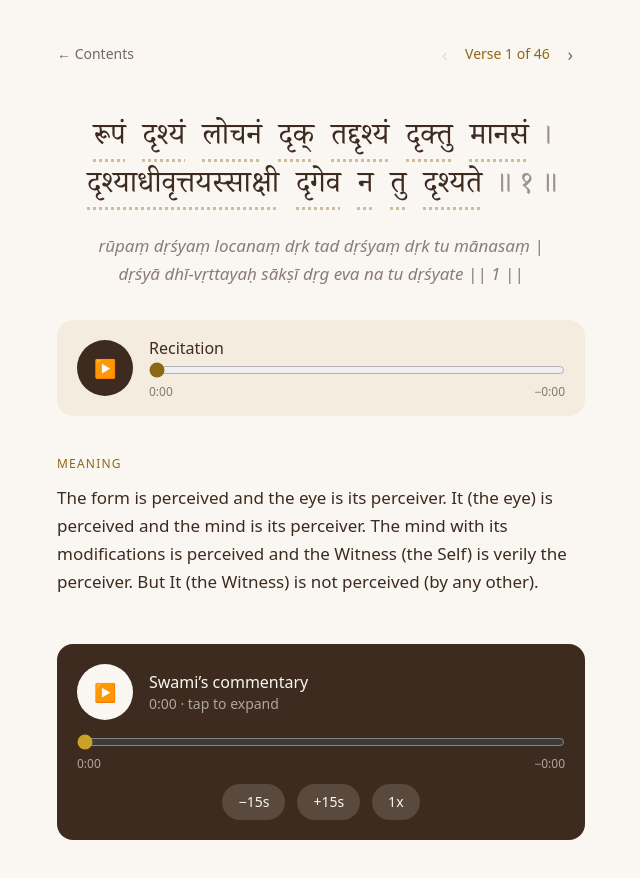
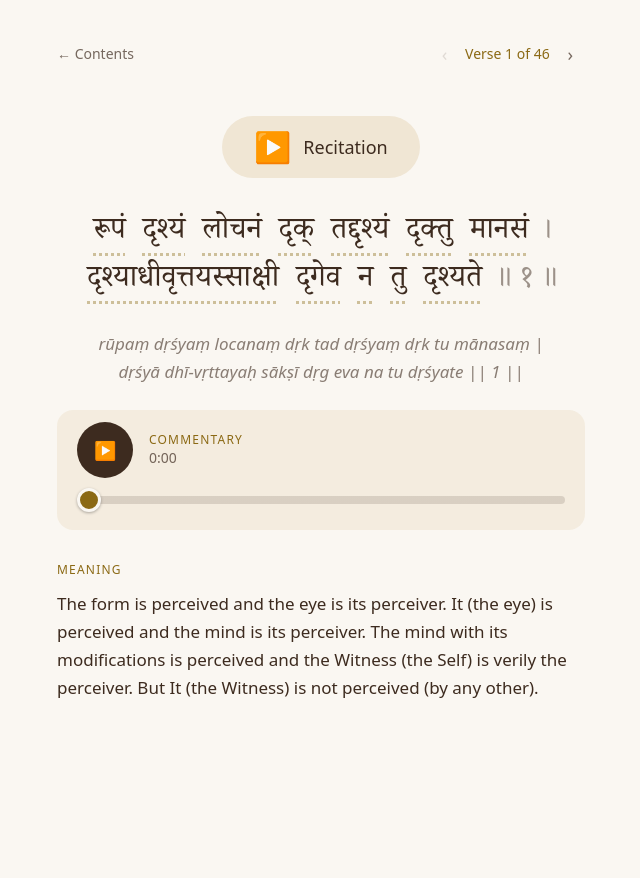
Before and after one commit to ravibhim/manana, a React (Vite) app: page / in a window 1280 px wide. Both pictures are taken after a click on the button 640 px from the left and 271 px from the top of the page. Shown: the top 878 px of the page, without its empty margins (319-959 px from the left). After the commit the page ends 800 px from the top, so only its background shows below. Built offline with nearby package versions, Linux system fonts and the light colour scheme.

Commit message:
Simplify verse audio: recitation pill above verse, compact commentary card with resume; fix resume overwrite

```diff
--- a/src/components/NowPlaying.tsx
+++ b/src/components/NowPlaying.tsx
@@ -26,7 +26,7 @@ export default function NowPlaying({ verse, player, onClose }: NowPlayingProps)
 
       <div className="mt-auto space-y-8">
         <div className="text-center">
-          <p className="text-lg">Swami’s commentary</p>
+          <p className="text-lg">Commentary</p>
           <p className="text-sm text-[#3d2b1f]/60">{BOOK.title}</p>
         </div>
         <Scrubber player={player} label="Commentary" />
--- a/src/components/VerseScreen.tsx
+++ b/src/components/VerseScreen.tsx
@@ -2,13 +2,66 @@ import { useState } from 'react'
 import { BOOK, VERSES, type Token } from '../data/ddv'
 import { useAudioPlayer } from '../hooks/useAudioPlayer'
 import { formatTime } from '../lib/time'
-import NowPlaying from './NowPlaying'
-import { PlayPauseButton, Scrubber, SkipSpeedRow } from './PlayerControls'
+import type { Player } from '../hooks/useAudioPlayer'
 
 interface VerseScreenProps {
   verseNumber: number
   onNavigate: (verseNumber: number) => void
   onBack: () => void
+}
+
+/** The recitation is ~30s, so it is just a play/pause button whose background fills as it plays. */
+function RecitationPill({ player }: { player: Player }) {
+  const pct = player.duration ? (player.time / player.duration) * 100 : 0
+  return (
+    <button
+      onClick={player.toggle}
+      aria-label={player.playing ? 'Pause recitation' : 'Play recitation'}
+      className="relative mx-auto flex items-center gap-3 overflow-hidden rounded-full bg-[#f0e6d4] px-8 py-4 active:scale-95 transition-transform"
+    >
+      <span className="absolute inset-y-0 left-0 bg-[#e0cfa8]" style={{ width: `${pct}%` }} />
+      <span className="relative text-3xl leading-none">{player.playing ? '❚❚' : '▶'}</span>
+      <span className="relative text-lg font-medium">Recitation</span>
+    </button>
+  )
+}
+
+/** The commentary is long: it remembers where you were and can be seeked. */
+function CommentaryCard({ player }: { player: Player }) {
+  const pct = player.duration ? (player.time / player.duration) * 100 : 0
+  const status = player.playing
+    ? `${formatTime(player.time)} / ${formatTime(player.duration)}`
+    : player.time > 2
+      ? `Resume · ${formatTime(player.time)} / ${formatTime(player.duration)}`
+      : formatTime(player.duration)
+  return (
+    <div className="rounded-2xl bg-[#f0e6d4]/60 px-5 py-3">
+      <div className="flex items-center gap-4">
+        <button
+          onClick={player.toggle}
+          aria-label={player.playing ? 'Pause commentary' : 'Play commentary'}
+          className="h-14 w-14 shrink-0 rounded-full bg-[#3d2b1f] text-lg text-[#faf7f2] active:scale-90 transition-transform"
+        >
+          {player.playing ? '❚❚' : '▶'}
+        </button>
+        <div className="min-w-0 flex-1">
+          <p className="text-xs tracking-widest text-[#8b6914] uppercase">Commentary</p>
+          <p className="text-sm whitespace-nowrap text-[#3d2b1f]/70">{status}</p>
+        </div>
+      </div>
+      <input
+        type="range"
+        min={0}
+        max={player.duration}
+        step={0.5}
+        value={player.time}
+        onChange={e => player.seek(parseFloat(e.target.value))}
+        aria-label="Commentary progress"
+        className="seek mt-1 block w-full"
+        style={{ ['--pct' as string]: `${pct}%` }}
+      />
+    </div>
+  )
 }
 
 export default function VerseScreen({ verseNumber, onNavigate, onBack }: VerseScreenProps) {
@@ -21,7 +74,6 @@ export default function VerseScreen({ verseNumber, onNavigate, onBack }: VerseSc
     resumeKey: `la-resume-ddv-${verse.number}-commentary`,
   })
   const [activeWord, setActiveWord] = useState<Token | null>(null)
-  const [expanded, setExpanded] = useState(false)
 
   const prev = VERSES.find(v => v.number === verseNumber - 1)
   const next = VERSES.find(v => v.number === verseNumber + 1)
@@ -43,7 +95,9 @@ export default function VerseScreen({ verseNumber, onNavigate, onBack }: VerseSc
 
       {/* The verse */}
       <section className="reader mt-10 text-center">
-        <div className="devanagari text-[1.875rem] leading-[3rem]">
+        {verse.recitation && <div className="flex"><RecitationPill player={recitation} /></div>}
+
+        <div className="mt-8 devanagari text-[1.875rem] leading-[3rem]">
           {verse.lines.map((line, li) => (
             <p key={li}>
               {line.map((tok, ti) =>
@@ -67,7 +121,7 @@ export default function VerseScreen({ verseNumber, onNavigate, onBack }: VerseSc
           ))}
         </div>
 
-        <p className="mt-5 whitespace-pre-line text-[1.0625rem] leading-7 text-[#3d2b1f]/60 italic">
+        <p className="mt-6 whitespace-pre-line text-[1.0625rem] leading-7 text-[#3d2b1f]/60 italic">
           {verse.transliteration}
         </p>
       </section>
@@ -96,51 +150,15 @@ export default function VerseScreen({ verseNumber, onNavigate, onBack }: VerseSc
         )}
       </div>}
 
-      {/* Recitation */}
-      {verse.recitation && <section className="mt-8 flex items-center gap-4 rounded-2xl bg-[#f0e6d4]/60 px-5 py-4">
-        <PlayPauseButton player={recitation} label="recitation" />
-        <div className="min-w-0 flex-1">
-          <p className="font-medium">Recitation</p>
-          <Scrubber player={recitation} label="Recitation" />
-        </div>
-      </section>}
+      {/* Audio */}
+      {verse.commentary && <div className="mt-6"><CommentaryCard player={commentary} /></div>}
 
       {/* Translation */}
-      <section className="mt-10">
+      <section className="mt-8">
         <h2 className="text-xs tracking-widest text-[#8b6914] uppercase">Meaning</h2>
         <p className="mt-3 text-[1.0625rem] leading-7">{verse.translation}</p>
       </section>
 
-      {/* Commentary */}
-      {verse.commentary && <section className="mt-12 rounded-2xl bg-[#3d2b1f] px-5 py-5 text-[#faf7f2]">
-        <div className="flex items-center gap-4">
-          <button
-            onClick={commentary.toggle}
-            aria-label={commentary.playing ? 'Pause commentary' : 'Play commentary'}
-            className="h-14 w-14 shrink-0 rounded-full bg-[#faf7f2] text-lg text-[#3d2b1f] active:scale-90 transition-transform"
-          >
-            {commentary.playing ? '❚❚' : '▶'}
-          </button>
-          <button onClick={() => setExpanded(true)} className="min-w-0 flex-1 text-left">
-            <p className="font-medium">Swami’s commentary</p>
-            <p className="text-sm text-[#faf7f2]/60">{formatTime(commentary.duration)} · tap to expand</p>
-          </button>
-        </div>
-        <div className="mt-3 [&_input]:accent-[#c9a227] [&_div]:text-[#faf7f2]/60">
-          <Scrubber player={commentary} label="Commentary" />
-        </div>
-        <div className="mt-3 [&_button]:bg-[#faf7f2]/15 [&_button]:text-[#faf7f2]">
-          <SkipSpeedRow player={commentary} />
-        </div>
-      </section>}
-
-      {expanded && (
-        <NowPlaying
-          verse={verse}
-          player={commentary}
-          onClose={() => setExpanded(false)}
-        />
-      )}
     </div>
   )
 }
--- a/src/hooks/useAudioPlayer.ts
+++ b/src/hooks/useAudioPlayer.ts
@@ -59,7 +59,8 @@ export function useAudioPlayer(src: string | undefined, { title, artist, resumeK
     audio.addEventListener('pause', onPause)
 
     return () => {
-      saveResume(audio.currentTime)
+      // Before metadata loads currentTime is 0, which would wipe the saved position.
+      if (audio.readyState >= 1) saveResume(audio.currentTime)
       audio.pause()
       audio.removeAttribute('src')
       audio.load()
--- a/src/index.css
+++ b/src/index.css
@@ -13,3 +13,11 @@ html, body {
 .reader { user-select: none; -webkit-user-select: none; }
 
 .devanagari { font-family: 'Noto Serif Devanagari', 'Devanagari Sangam MN', serif; }
+
+/* Commentary seek bar: a thick track and a large thumb so it's easy to hit with a thumb. */
+.seek { -webkit-appearance: none; appearance: none; height: 2.25rem; background: transparent; cursor: pointer; }
+.seek::-webkit-slider-runnable-track { height: 0.5rem; border-radius: 9999px; background: linear-gradient(to right, #8b6914 var(--pct, 0%), rgba(61, 43, 31, 0.15) var(--pct, 0%)); }
+.seek::-webkit-slider-thumb { -webkit-appearance: none; height: 1.5rem; width: 1.5rem; margin-top: -0.5rem; border-radius: 9999px; background: #8b6914; border: 3px solid #faf7f2; box-shadow: 0 1px 3px rgba(0, 0, 0, 0.3); }
+.seek::-moz-range-track { height: 0.5rem; border-radius: 9999px; background: rgba(61, 43, 31, 0.15); }
+.seek::-moz-range-progress { height: 0.5rem; border-radius: 9999px; background: #8b6914; }
+.seek::-moz-range-thumb { height: 1.25rem; width: 1.25rem; border-radius: 9999px; background: #8b6914; border: 3px solid #faf7f2; }
```
